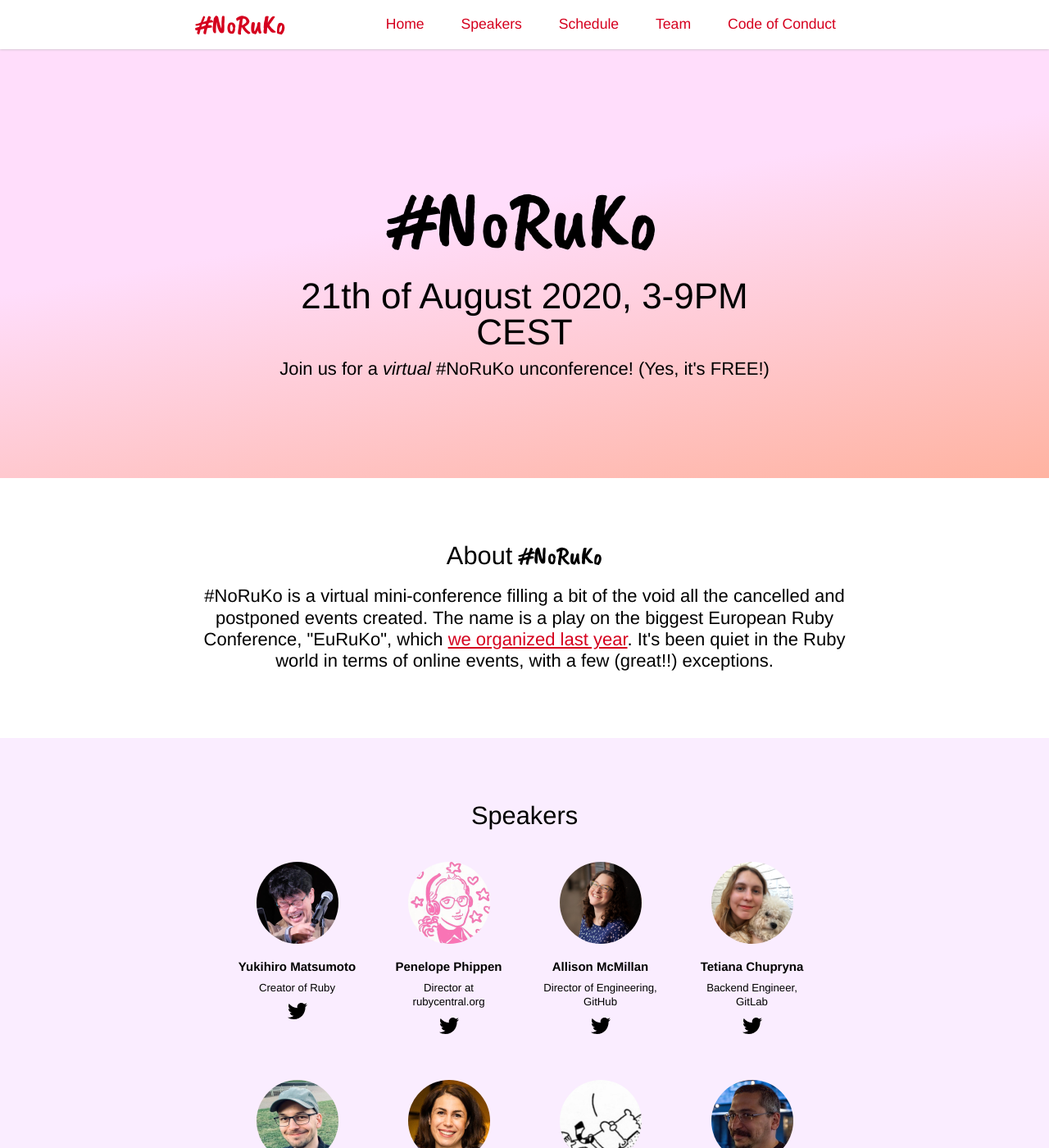
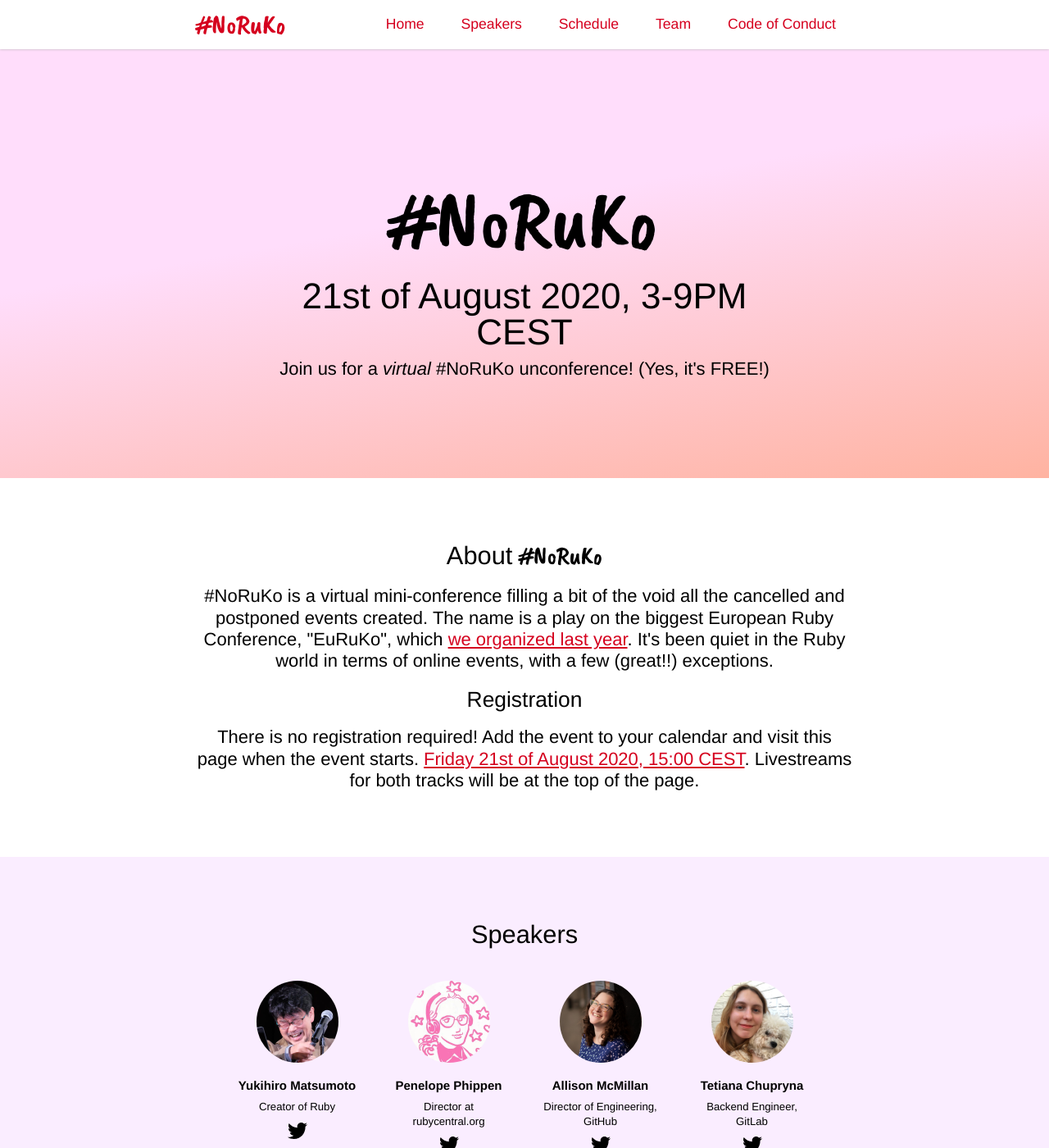
Before and after one commit to rubynl/noruko.org, a Jekyll site: the page built from index.html, in a window 1280 px wide and 1400 px high. Shown: the whole window at 82% size. Built offline with Jekyll 4.4.1, drawn with Linux system fonts in a browser that asks for light colours; some of the changed text lies outside the part shown.

Commit message:
Add a link to everytimezone.com for event start
This way people can look up in their own timezone when the event start.

```diff
--- a/index.html
+++ b/index.html
@@ -7,7 +7,7 @@
     <div class="hero-content">
       <div>
         <h1>#NoRuKo</h1>
-        <p class="date">21th of August 2020, 3-9PM CEST</p>
+        <p class="date">21st of August 2020, 3-9PM CEST</p>
         <p class="description">Join us for a <em>virtual</em> #NoRuKo unconference! (Yes, it's FREE!)</p>
 
         <!-- <div class="video"> -->
@@ -28,6 +28,10 @@
     <div class="section-content">
       <p>
         #NoRuKo is a virtual mini-conference filling a bit of the void all the cancelled and postponed events created. The name is a play on the biggest European Ruby Conference, "EuRuKo", which <a href="https://euruko2019.org/">we organized last year</a>. It's been quiet in the Ruby world in terms of online events, with a few (great!!) exceptions.
+      </p>
+      <h3>Registration</h3>
+      <p>
+        There is no registration required! Add the event to your calendar and visit this page when the event starts. <a href="https://everytimezone.com/s/b16d2b0f">Friday 21st of August 2020, 15:00 CEST</a>. Livestreams for both tracks will be at the top of the page.
       </p>
     </div>
   </div>
@@ -218,7 +222,7 @@
   <div class="container">
     <h2>Schedule</h2>
 
-    <p>#NoRuKo will take place Friday 21th of August.</p>
+    <p>#NoRuKo will take place <a href="https://everytimezone.com/s/b16d2b0f">Friday 21st of August</a>.</p>
     <p>All times are in CEST (Central European Summer Time, UTC +02:00).</p>
     <p>The schedule is subject to change.</p>
 
```
